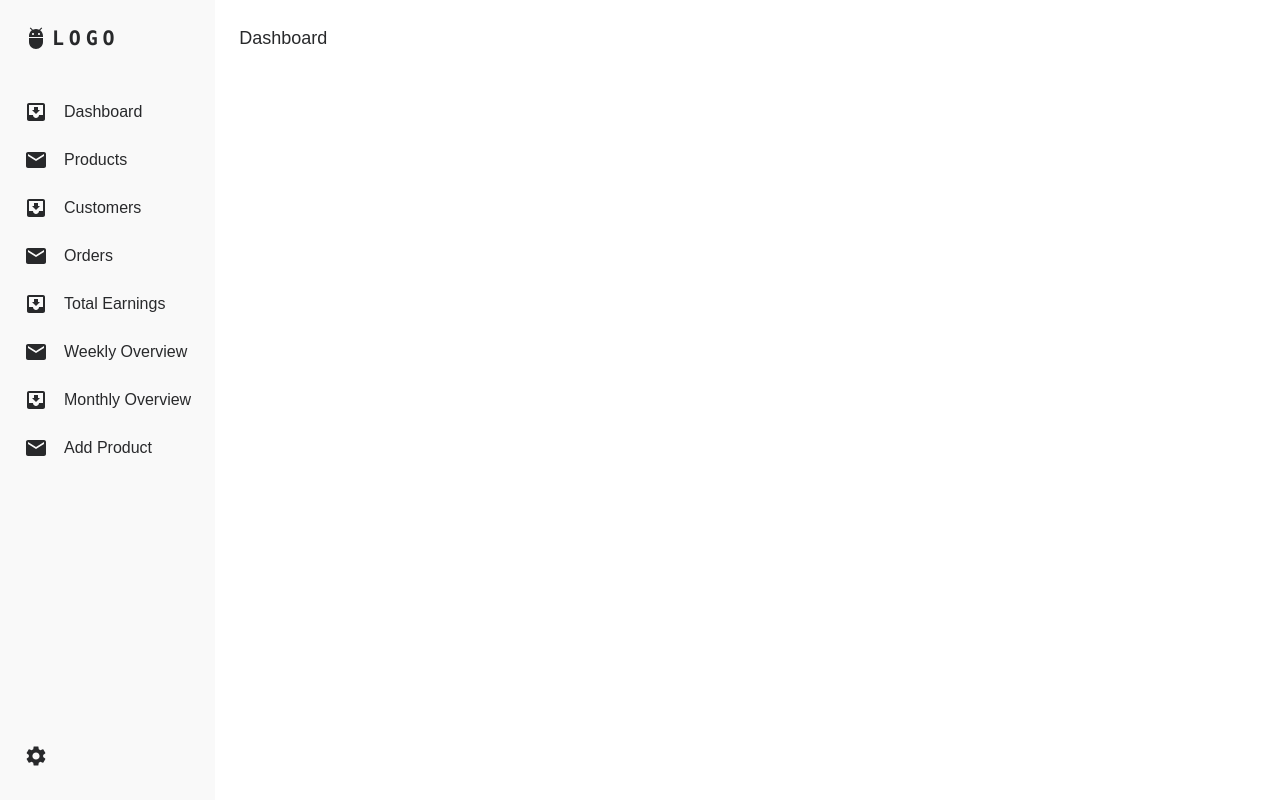
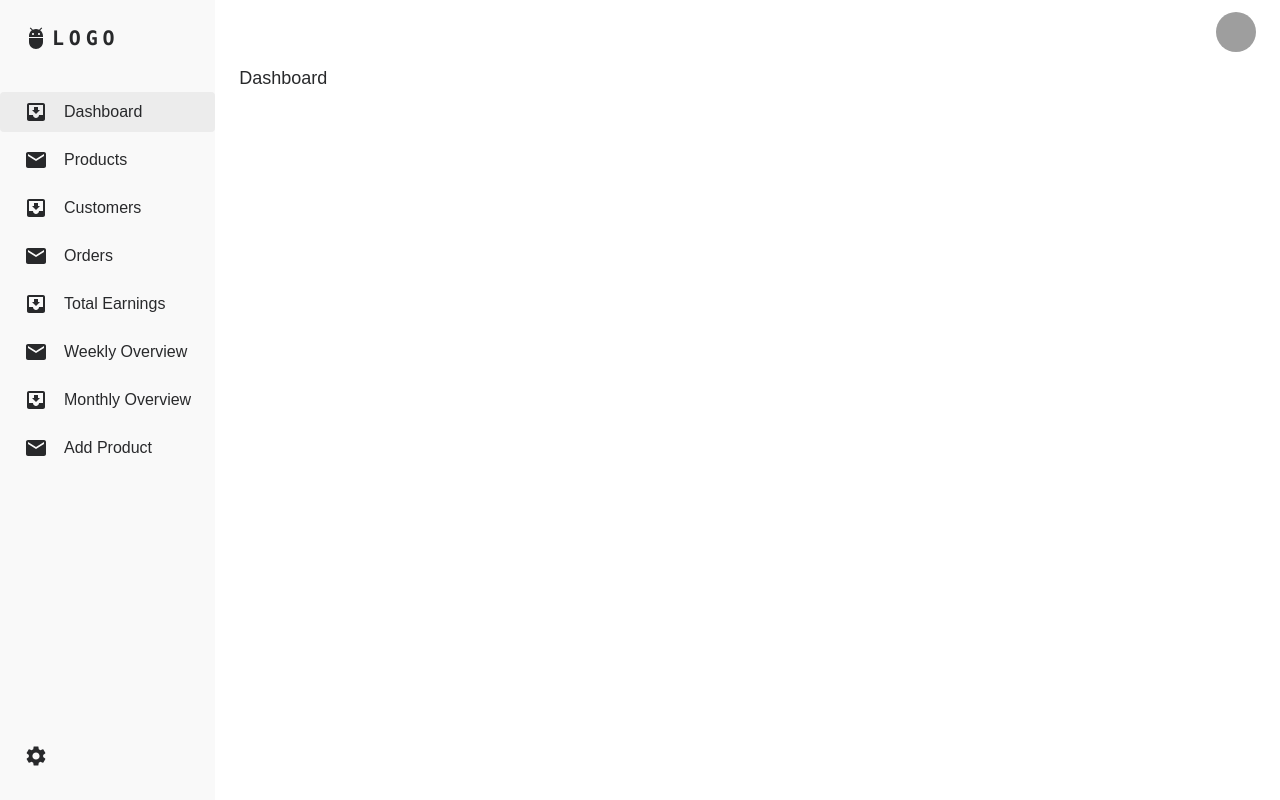
Before and after one commit to kalczugag/ecommerce, a React (Vite) app in the folder admin/: page / in a window 1280 px wide. Built offline with nearby package versions, Linux system fonts and the light colour scheme; grey boxes are pictures that could not be loaded.

Commit message:
add path to src directory, add header component and improve styling

```diff
--- a/admin/src/components/Header/index.tsx
+++ b/admin/src/components/Header/index.tsx
@@ -1,29 +1,75 @@
-import { Link } from "react-router-dom";
-import { AppBar, Toolbar } from "@mui/material";
-import { Adb } from "@mui/icons-material";
+import { useState } from "react";
+import {
+    AppBar,
+    Toolbar,
+    IconButton,
+    Tooltip,
+    Box,
+    Avatar,
+    Menu,
+    MenuItem,
+    Typography,
+} from "@mui/material";
+
+const settings = ["Profile", "Account", "Dashboard", "Logout"];
 
 const Header = () => {
+    const [anchorElUser, setAnchorElUser] = useState<null | HTMLElement>(null);
+
+    const handleOpenUserMenu = (event: React.MouseEvent<HTMLElement>) => {
+        setAnchorElUser(event.currentTarget);
+    };
+
+    const handleCloseUserMenu = () => {
+        setAnchorElUser(null);
+    };
+
     return (
         <AppBar
             position="static"
             sx={{
-                backgroundColor: "#1E1F20",
                 boxShadow: "none",
-                paddingX: 2,
+                background: "transparent",
             }}
         >
-            <Toolbar disableGutters>
-                <div className="flex items-center flex-1 md:flex-none">
-                    <div className="flex items-center mr-2 flex-grow ">
-                        <Adb className="mr-1" />
-                        <Link
-                            to="/"
-                            className="font-mono font-bold text-xl tracking-[.3rem] no-underline"
-                        >
-                            LOGO
-                        </Link>
-                    </div>
-                </div>
+            <Toolbar sx={{ justifyContent: "end" }}>
+                <Box sx={{ flexGrow: 0 }}>
+                    <Tooltip title="Open settings">
+                        <IconButton onClick={handleOpenUserMenu} sx={{ p: 0 }}>
+                            <Avatar
+                                alt="Remy Sharp"
+                                src="/static/images/avatar/2.jpg"
+                            />
+                        </IconButton>
+                    </Tooltip>
+                    <Menu
+                        sx={{ mt: "45px" }}
+                        id="menu-appbar"
+                        anchorEl={anchorElUser}
+                        anchorOrigin={{
+                            vertical: "top",
+                            horizontal: "right",
+                        }}
+                        keepMounted
+                        transformOrigin={{
+                            vertical: "top",
+                            horizontal: "right",
+                        }}
+                        open={Boolean(anchorElUser)}
+                        onClose={handleCloseUserMenu}
+                    >
+                        {settings.map((setting) => (
+                            <MenuItem
+                                key={setting}
+                                onClick={handleCloseUserMenu}
+                            >
+                                <Typography textAlign="center">
+                                    {setting}
+                                </Typography>
+                            </MenuItem>
+                        ))}
+                    </Menu>
+                </Box>
             </Toolbar>
         </AppBar>
     );
--- a/admin/src/components/Sidebar/index.tsx
+++ b/admin/src/components/Sidebar/index.tsx
@@ -1,9 +1,7 @@
-import { MoveToInbox, Email, Adb, Settings } from "@mui/icons-material";
-import { IconButton } from "@mui/material";
-import { Link } from "react-router-dom";
+import { Link, useLocation } from "react-router-dom";
+import { MoveToInbox, Email, Adb } from "@mui/icons-material";
 import TitledIconButton from "../TitledIconButton";
-import { useState } from "react";
-import SettingsModal from "../../containers/modals/SettingsModal";
+import SettingsModal from "@/containers/modals/SettingsModal";
 
 const items = [
     { title: "Dashboard", to: "/", icon: <MoveToInbox /> },
@@ -21,8 +19,10 @@ const items = [
 ];
 
 const Sidebar = () => {
+    const { pathname } = useLocation();
+
     return (
-        <div className="flex flex-col py-6 h-screen bg-light-secondary dark:bg-darker">
+        <div className="hidden flex-col py-6 h-screen bg-light-secondary dark:bg-darker md:flex">
             <div className="flex items-center px-6 mb-10">
                 <Adb className="mr-1" />
                 <Link
@@ -37,6 +37,7 @@ const Sidebar = () => {
                     <TitledIconButton
                         key={item.title + "_" + index.toString()}
                         {...item}
+                        active={pathname === item.to}
                     />
                 ))}
             </div>
--- a/admin/src/components/TitledIconButton/index.tsx
+++ b/admin/src/components/TitledIconButton/index.tsx
@@ -4,6 +4,7 @@ interface TitledIconButtonProps {
     title: string;
     to: string;
     icon?: JSX.Element;
+    active?: boolean;
     handleClick?: () => void;
 }
 
@@ -11,12 +12,15 @@ const TitledIconButton = ({
     title,
     to,
     icon,
+    active,
     handleClick,
 }: TitledIconButtonProps) => {
     return (
         <Link
             to={to}
-            className="flex flex-row space-x-4 py-2 px-6 truncate w-full rounded hover:bg-lighter dark:hover:bg-dark-primary"
+            className={`flex flex-row space-x-4 py-2 px-6 truncate w-full rounded hover:bg-lighter dark:hover:bg-dark-primary ${
+                active && "bg-lighter dark:bg-dark-primary"
+            }`}
             onClick={handleClick}
         >
             {icon}
--- a/admin/src/containers/modals/SettingsModal.tsx
+++ b/admin/src/containers/modals/SettingsModal.tsx
@@ -7,10 +7,9 @@ import {
     Typography,
     Switch,
     FormControlLabel,
-    DialogActions,
 } from "@mui/material";
 import { Settings } from "@mui/icons-material";
-import useTheme from "../../hooks/useTheme";
+import useTheme from "@/hooks/useTheme";
 
 const SettingsModal = () => {
     const { mode, toggleTheme } = useTheme();
@@ -50,15 +49,7 @@ const SettingsModal = () => {
                         }
                         label="Dark Mode"
                     />
-                    <DialogActions>
-                        <Button
-                            data-testid="closeButton"
-                            variant="contained"
-                            onClick={handleClose}
-                        >
-                            Save
-                        </Button>
-                    </DialogActions>
+                    <Button data-testid="closeButton" onClick={handleClose} />
                 </Box>
             </Modal>
         </div>
--- /dev/null
+++ b/admin/src/layouts/DefaultLayout/index.tsx
@@ -0,0 +1,11 @@
+import { ReactNode } from "react";
+
+interface DefaultLayoutProps {
+    children: ReactNode;
+}
+
+const DefaultLayout = ({ children }: DefaultLayoutProps) => {
+    return <div className="px-6 text-lg">{children}</div>;
+};
+
+export default DefaultLayout;
--- a/admin/src/layouts/NavigationLayout/index.tsx
+++ b/admin/src/layouts/NavigationLayout/index.tsx
@@ -1,5 +1,6 @@
 import { ReactNode } from "react";
-import Sidebar from "../../components/Sidebar";
+import Sidebar from "@/components/Sidebar";
+import Header from "@/components/Header";
 
 interface LayoutProps {
     children: ReactNode;
@@ -9,7 +10,10 @@ const Layout = ({ children }: LayoutProps) => {
     return (
         <div className="flex flex-row">
             <Sidebar />
-            <div className="p-6 text-lg">{children}</div>
+            <div className="flex-1 flex flex-col">
+                <Header />
+                {children}
+            </div>
         </div>
     );
 };
--- a/admin/src/main.tsx
+++ b/admin/src/main.tsx
@@ -1,9 +1,9 @@
 import ReactDOM from "react-dom/client";
 import { BrowserRouter } from "react-router-dom";
 import { Provider } from "react-redux";
-import { store } from "./store/index.ts";
-import App from "./App.tsx";
-import "./index.css";
+import { store } from "@/store/index.ts";
+import App from "@/App.tsx";
+import "@/index.css";
 
 ReactDOM.createRoot(document.getElementById("root")!).render(
     <Provider store={store}>
--- a/admin/src/pages/Dashboard/index.tsx
+++ b/admin/src/pages/Dashboard/index.tsx
@@ -1,5 +1,7 @@
+import DefaultLayout from "@/layouts/DefaultLayout";
+
 const Dashboard = () => {
-    return <div>Dashboard</div>;
+    return <DefaultLayout>Dashboard</DefaultLayout>;
 };
 
 export default Dashboard;
--- a/admin/tsconfig.app.json
+++ b/admin/tsconfig.app.json
@@ -6,6 +6,10 @@
         "useDefineForClassFields": true,
         "lib": ["ES2020", "DOM", "DOM.Iterable"],
         "types": ["vitest/globals"],
+        "baseUrl": "src",
+        "paths": {
+            "@/*": ["./*"]
+        },
         "module": "ESNext",
         "skipLibCheck": true,
 
--- a/admin/vite.config.ts
+++ b/admin/vite.config.ts
@@ -1,12 +1,18 @@
 /// <reference types="vitest" />
 /// <reference types="vite/client" />
 
+import path from "path";
 import { defineConfig } from "vite";
 import react from "@vitejs/plugin-react";
 
 // https://vitejs.dev/config/
 export default defineConfig({
     plugins: [react()],
+    resolve: {
+        alias: {
+            "@": path.resolve(__dirname, "src"),
+        },
+    },
     test: {
         globals: true,
         environment: "jsdom",
```
Also changed, not shown: admin/src/App.tsx (+5 -6 lines).
